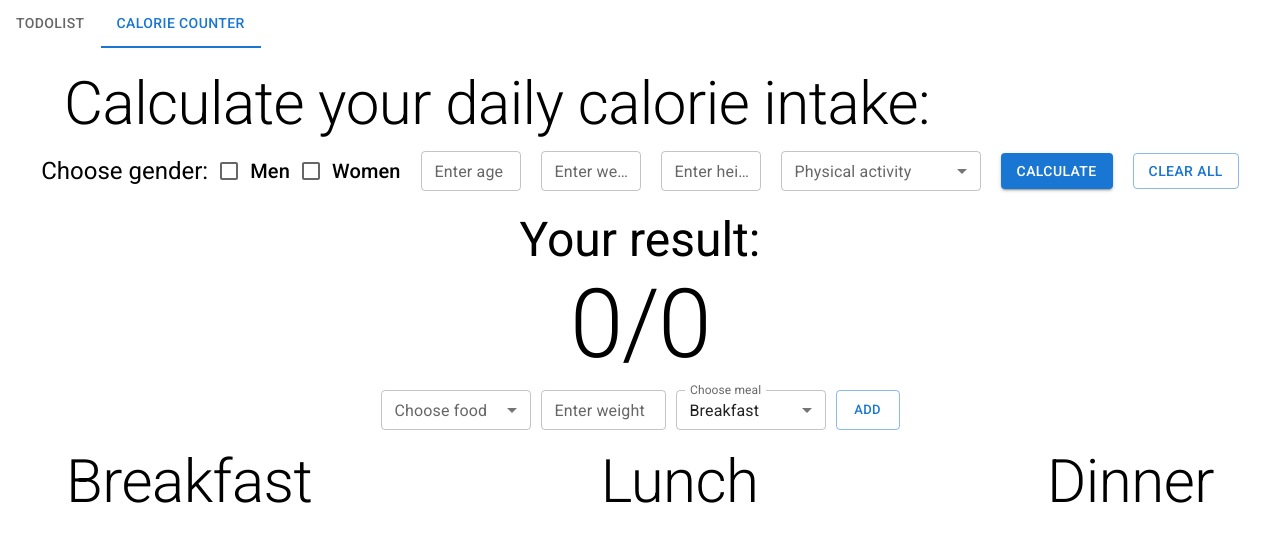
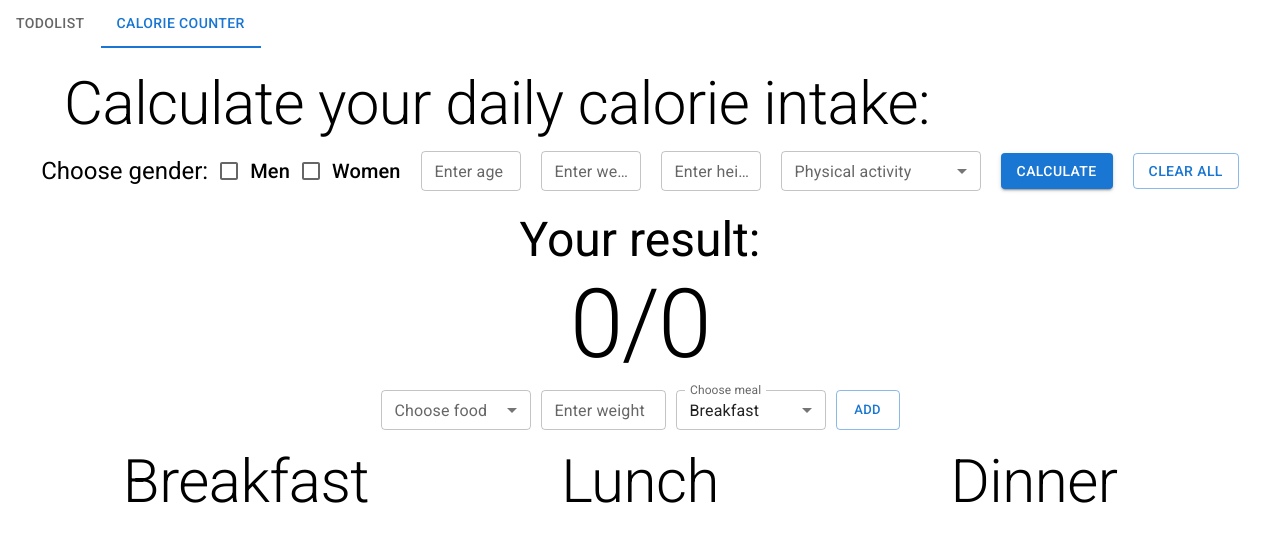
Before and after one commit to kittensgit/my-todo, a React (Create React App) app: page /calorie in a window 1280 px wide. Shown: the top 542 px of the page. Built offline with nearby package versions, Linux system fonts and the light colour scheme.

Commit message:
fix bug update food and delete food(localStorage)

```diff
--- a/src/components/meal/Meal.jsx
+++ b/src/components/meal/Meal.jsx
@@ -16,30 +16,61 @@ const Meal = ({
             setSelectedFoodList(localMeal);
         }
     }, [setSelectedFoodList]);
+
     const filteredFoodList = selectedFoodList.filter(
         (meal) => meal.mealName === mealName
     );
 
     const deleteFood = (idMeal) => {
-        const updatedMeal = selectedFoodList.filter(
-            (selectedFood) => selectedFood.id !== idMeal
+        const deletedMeal = selectedFoodList.find(
+            (selectedFood) => selectedFood.id === idMeal
         );
-        setSelectedFoodList(updatedMeal);
-        localStorage.setItem(`meals`, JSON.stringify(updatedMeal));
+
+        if (deletedMeal) {
+            // Вызываем changeEatenCalorie с отрицательным значением калорий удаленной еды
+            changeEatenCalorie(-deletedMeal.calculatedCalories);
+
+            // Удаляем еду из selectedFoodList и обновляем localStorage
+            const updatedMeal = selectedFoodList.filter(
+                (selectedFood) => selectedFood.id !== idMeal
+            );
+            setSelectedFoodList(updatedMeal);
+            localStorage.setItem(`meals`, JSON.stringify(updatedMeal));
+        }
     };
 
     const updateFood = (updatedMeal) => {
         const updatedSelectedFoodList = selectedFoodList.map((food) =>
             food.id === updatedMeal.id ? updatedMeal : food
         );
+
+        // Найдем старый объект блюда в списке, чтобы получить его старое значение калорий
+        const oldMeal = selectedFoodList.find(
+            (food) => food.id === updatedMeal.id
+        );
+
+        // Рассчитываем разницу в калориях между новым и старым значением
+        const calorieDifference =
+            updatedMeal.calculatedCalories - oldMeal.calculatedCalories;
+
+        // Вызываем changeEatenCalorie с разницей в калориях
+        changeEatenCalorie(calorieDifference);
+
         setSelectedFoodList?.(updatedSelectedFoodList);
         localStorage.setItem(`meals`, JSON.stringify(updatedSelectedFoodList));
-        changeEatenCalorie(updatedMeal.calculatedCalories);
     };
 
     return (
-        <Box mx={2} mt={2}>
-            <Typography variant="h2">{mealName}</Typography>
+        <Box
+            mx={2}
+            mt={2}
+            sx={{
+                width: '360px',
+            }}
+        >
+            <Typography sx={{ textAlign: 'center' }} variant="h2">
+                {mealName}
+            </Typography>
             <Box>
                 {selectedFoodList &&
                     filteredFoodList.map((meal) => (
--- a/src/components/meal/MealItem.jsx
+++ b/src/components/meal/MealItem.jsx
@@ -16,7 +16,6 @@ const MealItem = ({ foods, meal, deleteFood, updateFood, calorieFood }) => {
         <Box
             key={meal.id}
             mt={2}
-            className="meal"
             sx={{
                 display: 'flex',
                 alignItems: 'center',
```
